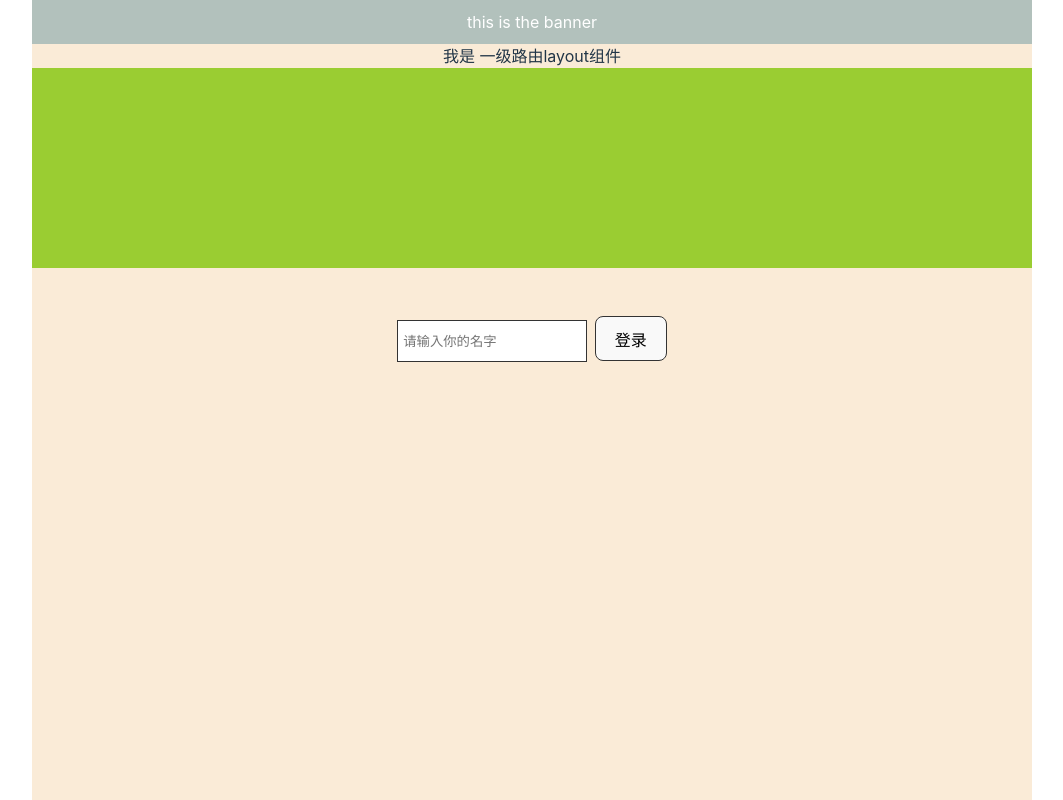
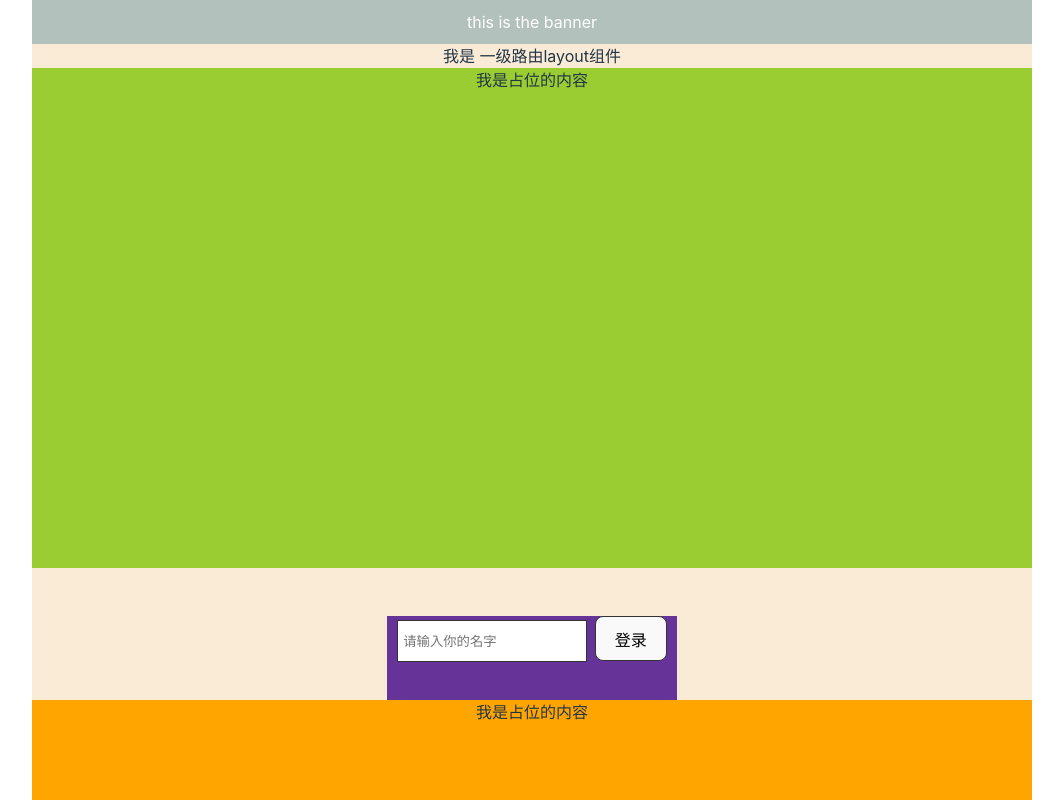
Before and after one commit to liyahuan/react-be-demo, a React (Vite) app: page / in a window 1280 px wide. Shown: the top 800 px of the page, without its empty margins (108-1171 px from the left). Built offline with nearby package versions, Linux system fonts and the light colour scheme.

Commit message:
feat: 完成form的滚动监听事件，useRef获取DOM元素，useEffect实现副作用

```diff
--- a/src/pages/Layout/index.tsx
+++ b/src/pages/Layout/index.tsx
@@ -17,54 +17,61 @@ function Layout (){
       navigate(`board/${name}`)
     }
   }
-  const windowHeight = window.innerHeight;
   useEffect(() => {
     if (formRef.current && navRef.current ) {
       const stickyHeight = navRef.current.offsetHeight;
       const offsetTop = formRef.current.offsetTop;
       const offsetHeight = formRef.current.offsetHeight;
-      const handleScroll = () => {
-        const scrollY = window.scrollY;
+      const windowHeight = window.innerHeight;
       console.log(`windowHeight1: ${windowHeight}`)
       console.log(`offsetHeight: ${offsetHeight}`)
       console.log(`offsetTop: ${offsetTop}`)
+      if (offsetTop < windowHeight){
+        console.log('我在页面内');
+        setIsScrolled(false);
+      } else{
+        console.log('我不在页面内');
+        setIsScrolled(true);
+        const handleScroll = () => {
+          const scrollY = window.scrollY;
           console.log(`scrollY: ${scrollY}`)
-      if (scrollY > 50 ) {
+          // > offsetTop - windowHeight
+          {/* < offsetTop + offsetHeight */}
+        if (scrollY >= offsetTop - windowHeight  &&  scrollY < offsetTop + offsetHeight - stickyHeight ) {
             console.log('我在页面内');
+            //在页面内的规则是元素的顶部冒出windowView的底部，元素的底部离开windowView的顶部，
             setIsScrolled(false);
           } else {
             console.log('我不在页面内');
             setIsScrolled(true);
           }
-        // console.log(scrollY)
         };
-
         window.addEventListener('scroll', handleScroll);
-
         return () => {
           window.removeEventListener('scroll', handleScroll);
         };
       }
 
+
+    }
   }, []);
-
   return(
     <>
     <nav ref={navRef}>this is the banner</nav>
     <div className="container">
-
       我是 一级路由layout组件
        {/*  when form not in view，fixed the form position bottom，
      with windowScroll, form in viewport，remove the fixed position of form*/}
-     <div style={{'height':'200px', 'background':'yellowgreen','width':'100%'}}>
-
-     </div>
-      <form action="" ref={formRef} className = {isScrolled ? 'normalForm' : 'scrolledForm' }>
+      <div style={{'height':'500px', 'background':'yellowgreen','width':'100%'}}>我是占位的内容</div>
+      <div className= {`formWrapper  ${isScrolled ? 'fixedForm' : 'normalForm'} `  }>
+        <form action="" ref={formRef}>
           <input type="password" value={name} onChange={e => setName(e.target.value)} placeholder="请输入你的名字" />
-        <button  onClick={handlebuttonClick}>登录</button>
+          <button onClick={handlebuttonClick}>登录</button>
           <p className="text">{name}</p>
           <p className="error">{error}</p>
         </form>
+      </div>
+      <div style={{'height':'700px', 'background':'orange','width':'100%'}}>我是占位的内容</div>
       {/* <div>
         <ul>
           <li>
--- a/src/pages/Layout/layout.css
+++ b/src/pages/Layout/layout.css
@@ -1,12 +1,12 @@
 .container{
     width: 1000px;
-    height: 850px;
     background-color: antiquewhite;
     display: flex;
     flex-direction: column;
     align-items: center;
 }
 nav{
+    /* position: static; */
     position: sticky;
     top:0;
     box-sizing: border-box;
@@ -18,6 +18,15 @@ nav{
 }
 form{
     margin-top: 3rem;
+    background-color: rebeccapurple;
+    width: 290px;
+}
+.formWrapper{
+    height: 132px;
+}
+.formWrapper.fixedForm{
+    position: fixed;
+    bottom:0;
 }
 input{
     --webkit-appearance: none;
@@ -40,4 +49,5 @@ button{
 }
 .error{
     height: 1.5em;
+    margin-bottom: 0;
 }
```
Lines whose indentation alone changed are shown as unchanged.
